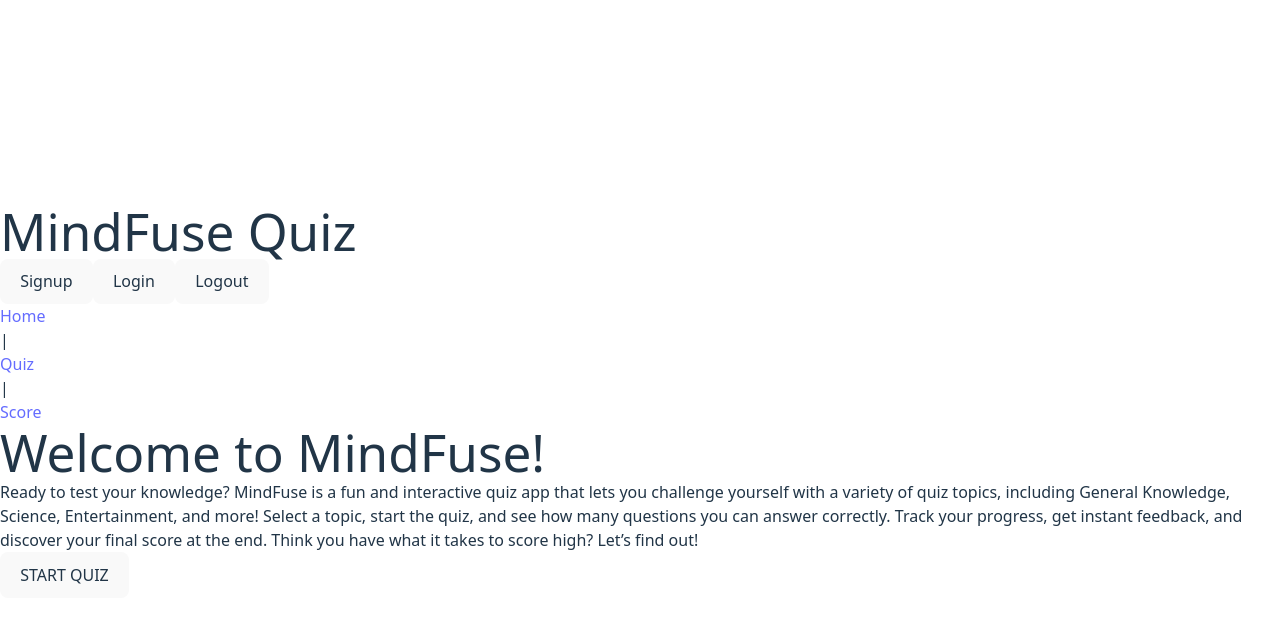
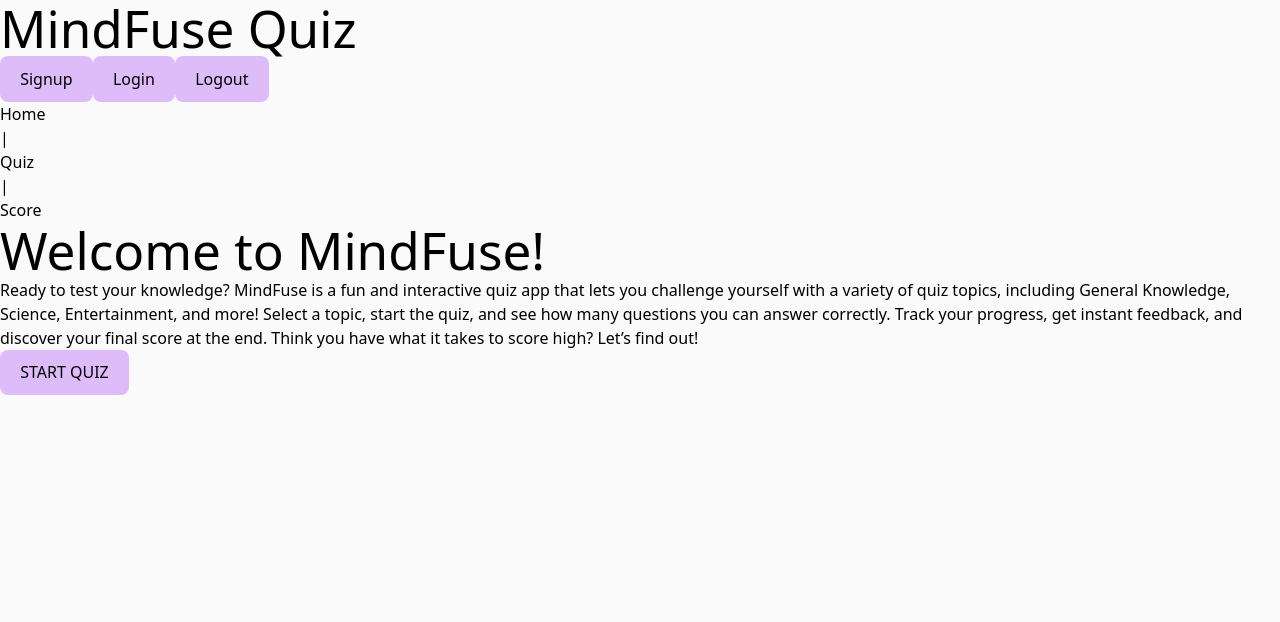
Before and after one commit to Alle4n/Allen-Najjuma-Capstone-Project, a React (Vite) app in the folder mindfuse-quiz-app/: page / in a window 1280 px wide. Shown: the top 622 px of the page. Built offline with nearby package versions, Linux system fonts and the light colour scheme.

Commit message:
updating the answer options and styling them

```diff
--- a/mindfuse-quiz-app/src/components/Header.jsx
+++ b/mindfuse-quiz-app/src/components/Header.jsx
@@ -2,11 +2,14 @@
 
 function Header() {
   return (
-    <header>
-      <h1>MindFuse Quiz</h1>
+    <header className='inline-flex items-center justify-between p-5 pl-20 pr-20 space-x-96 bg-purple-600'>
+      <h1 className='text-3xl font-bold italic'>MindFuse Quiz</h1>
+      <div className='flex space-x-20 mr-auto'>
       <button>Signup</button>
       <button>Login</button>
       <button>Logout</button>
+      </div>
+
     </header>
   );
 }
--- a/mindfuse-quiz-app/src/components/QuestionCard.jsx
+++ b/mindfuse-quiz-app/src/components/QuestionCard.jsx
@@ -1,40 +1,60 @@
-import React, { useState } from 'react';
+import React, { useState, useEffect } from 'react';
 
 const QuestionCard = ({ question, onNextQuestion, questionIndex }) => {
   const [selectedAnswer, setSelectedAnswer] = useState(null);
   const [isAnswered, setIsAnswered] = useState(false);
+  const [shuffledOptions, setShuffledOptions] = useState([]);
 
-  const allOptions = [...question.incorrect_answers, question.correct_answer];
-  const shuffledOptions = allOptions.sort(() => Math.random() - 0.5);
+  useEffect(() => {
+    const allOptions = [...question.incorrect_answers, question.correct_answer];
+    setShuffledOptions(allOptions.sort(() => Math.random() - 0.5));
+    setSelectedAnswer(null);
+    setIsAnswered(false);
+  }, [question]);
 
-  const handleOptionClick = (option) => {
-    if (!isAnswered) {
-      setSelectedAnswer(option);
-      setIsAnswered(true);
-      // Check if the selected answer is correct
-      const isCorrect = option === question.correct_answer;
-      onNextQuestion(isCorrect); // Pass the result to the parent
-    }
+  const handleOptionChange = (event) => {
+    const option = event.target.value;
+    setSelectedAnswer(option);
+  };
+
+  const handleNextQuestion = () => {
+    const isCorrect = selectedAnswer === question.correct_answer;
+    setIsAnswered(true);
+    onNextQuestion(isCorrect);
   };
 
   return (
-    <div className="question-card">
-      <h2>Question {questionIndex + 1}</h2>
-      <p dangerouslySetInnerHTML={{ __html: question.question }} />
+    <div className="question-card p-4 bg-white shadow-md rounded-md">
+      <h2 className="text-2xl font-bold mb-4">Question {questionIndex + 1}</h2>
+      <p className="text-lg" dangerouslySetInnerHTML={{ __html: question.question }} />
 
-      <div className="options">
+      <div className="options mt-4">
         {shuffledOptions.map((option, index) => (
-          <button
+          <label
             key={index}
-            onClick={() => handleOptionClick(option)}
-            className={selectedAnswer === option ? 'selected' : ''}
-            dangerouslySetInnerHTML={{ __html: option }}
-            disabled={isAnswered}
-          />
+            className={`block cursor-pointer mt-2 flex items-center space-x-3 p-2 rounded-lg
+              ${selectedAnswer === option ? 'bg-blue-600 text-white' : 'text-gray-700'}`}
+          >
+            <input
+              type="radio"
+              name={`question-${questionIndex}`}
+              value={option}
+              onChange={handleOptionChange}
+              checked={selectedAnswer === option}
+              disabled={isAnswered && selectedAnswer !== option}
+              className={`w-6 h-6 border-2 rounded-full
+                ${selectedAnswer === option ? 'border-blue-600 bg-blue-600' : 'border-gray-400'}`}
+            />
+            <span dangerouslySetInnerHTML={{ __html: option }} />
+          </label>
         ))}
       </div>
 
-      <button onClick={() => onNextQuestion(false)} disabled={!isAnswered}>
+      <button
+        onClick={handleNextQuestion}
+        disabled={!selectedAnswer}
+        className="mt-4 px-6 py-2 bg-blue-600 text-white rounded-lg disabled:bg-gray-400"
+      >
         Next Question
       </button>
     </div>
--- a/mindfuse-quiz-app/src/index.css
+++ b/mindfuse-quiz-app/src/index.css
@@ -2,7 +2,37 @@
 @tailwind components;
 @tailwind utilities;
 
-:root {
+body {
+  margin: 0;
+  display: flex;
+  min-width: 320px;
+  min-height: 100vh;
+  background-color: rgb(250, 250, 250);
+}
+h1 {
+  font-size: 3.2em;
+  line-height: 1.1;
+}
+
+button {
+  border-radius: 8px;
+  border: 1px solid transparent;
+  padding: 0.6em 1.2em;
+  font-size: 1em;
+  font-weight: 500;
+  font-family: inherit;
+  background-color: #debcfa;
+  cursor: pointer;
+  transition: border-color 0.25s;
+}
+button:hover {
+  border-color: #646cff;
+}
+button:focus,
+button:focus-visible {
+  outline: 4px auto -webkit-focus-ring-color;
+}
+/* :root {
   font-family: system-ui, Avenir, Helvetica, Arial, sans-serif;
   line-height: 1.5;
   font-weight: 400;
@@ -69,4 +99,4 @@
   button {
     background-color: #f9f9f9;
   }
-}
+} */
```
